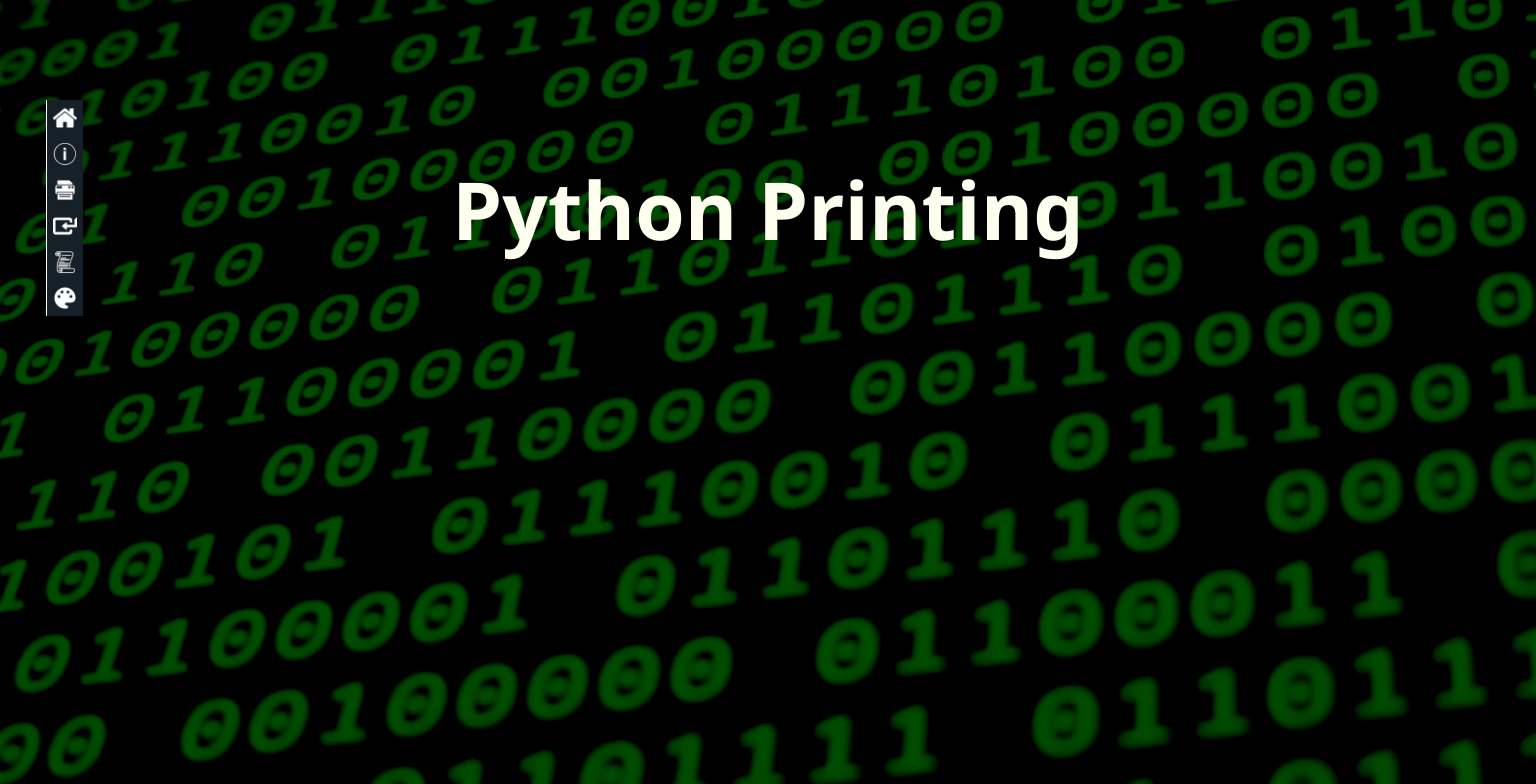
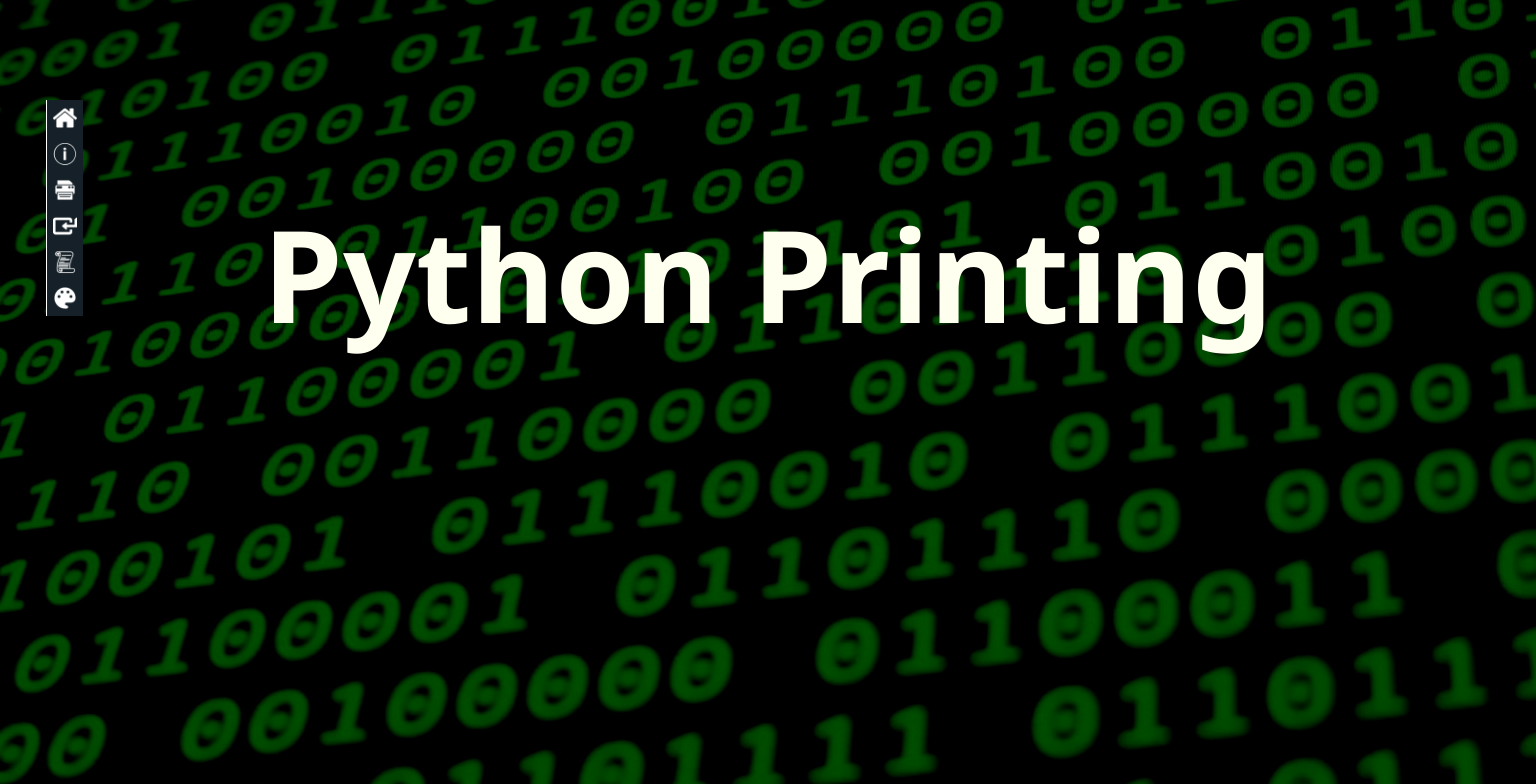
Before and after one commit to cattythegamer-tcat/tutorial_website, a plain HTML site: page index.html in a window 1536 px wide. Shown: the top 784 px of the page. Drawn offline with Linux system fonts and the light colour scheme.

Commit message:
Made title change size if screen-size > 1600px

```diff
--- a/css/style.css
+++ b/css/style.css
@@ -192,6 +192,13 @@ i{
     transform: rotate(180deg);
 }
 
+@media only screen and (min-width: 1400px) {
+    #title {
+        font-size:800%;
+    }
+}
+
+
 @media only screen and (max-width: 1100px) {
     .top_border {
         width: 0px;
```
